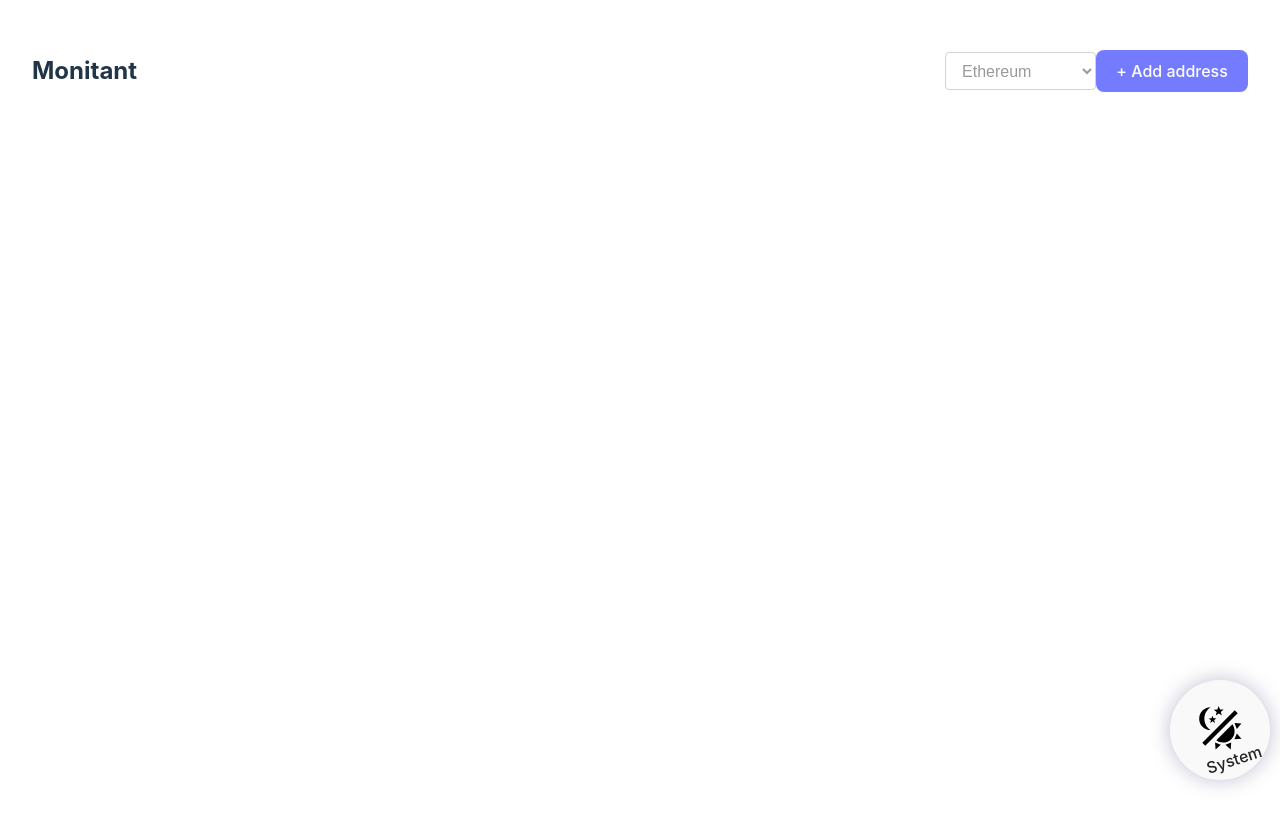
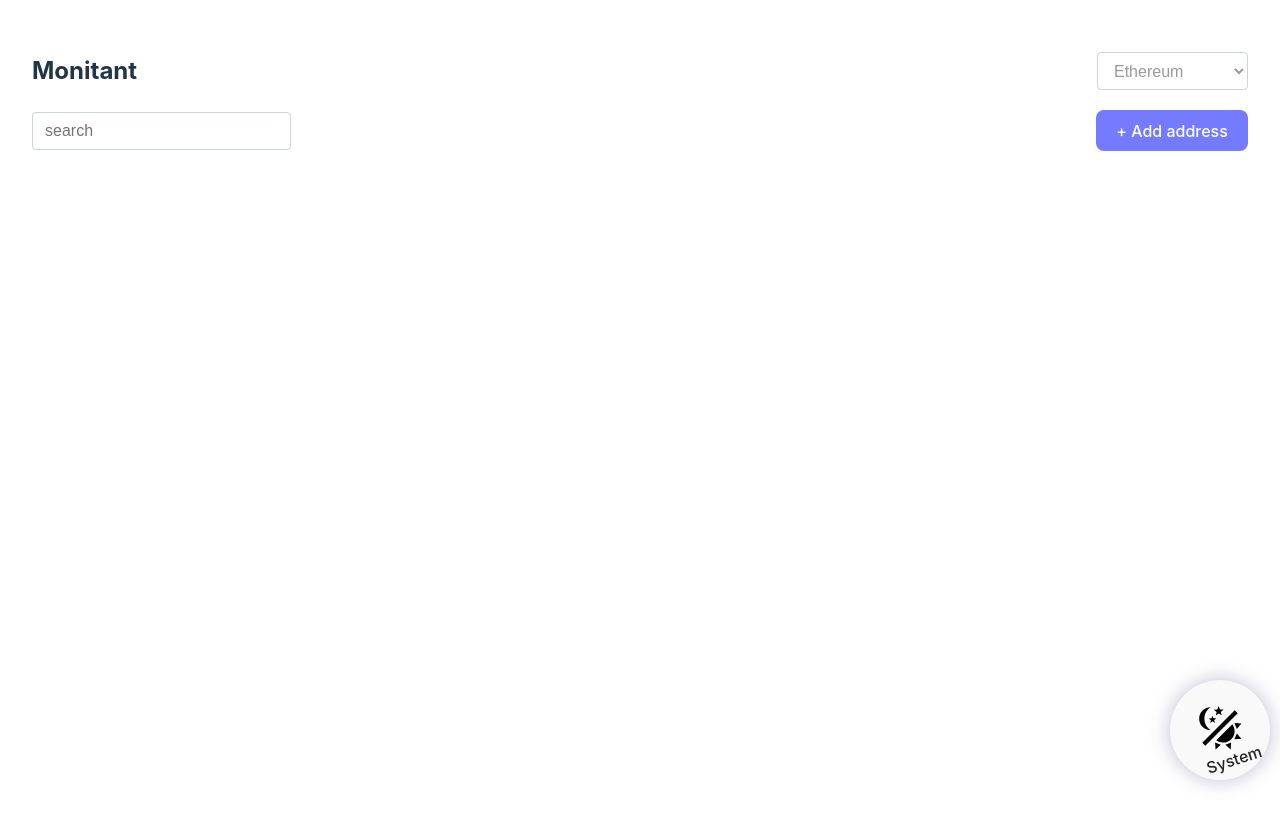
Before and after one commit to Aramics/monitant, a React (Vite) app: page / in a window 1280 px wide. Shown: the top 826 px of the page. Built offline with nearby package versions, Linux system fonts and the light colour scheme.

Commit message:
refactor: address list composition

```diff
--- a/src/App.tsx
+++ b/src/App.tsx
@@ -1,30 +1,36 @@
 import "./App.css";
-import AddressFormModal from "./components/AddressAddForm";
+import AddressFormModal from "./components/AddressList/AddressAddForm";
 import Header from "./components/Header";
 import useWalletAddresses from "./hooks/useWalletAddresses";
 import ThemeSwitch from "./components/ThemeSwitch";
 import ChainSwitch from "./components/ChainSwitch";
 import useChain from "./hooks/useChainId";
 import { useState } from "react";
+import AddressListSearch from "./components/AddressList/AddressListSearch";
+import AddressAddButton from "./components/AddressList/AddressAddButton";
 
 const App = (): JSX.Element => {
-	const { addressList, saveAddress, removeAddress, error } = useWalletAddresses();
+	const { saveAddress, error } = useWalletAddresses();
 	const [addFormOpen, setAddFormOpen] = useState(false);
 	const chainId = useChain();
+	const [searchText, setSearchText] = useState<string>("");
 
 	return (
 		<main>
 			<Header>
 				<div className="flex">
 					<ChainSwitch chainId={chainId} />
-					<div className="flex">
-						<button title="Open modal" onClick={(e) => setAddFormOpen(true)} className="primary">
-							+ Add address
-						</button>
-					</div>
 					<ThemeSwitch />
 				</div>
 			</Header>
+
+			<div className="monitor">
+				<div className="toolbar flex">
+					<AddressListSearch search={searchText} onSearch={setSearchText} />
+					<AddressAddButton onClick={() => setAddFormOpen(true)} />
+				</div>
+				<div className="balances"></div>
+			</div>
 
 			<AddressFormModal
 				isOpen={addFormOpen}
--- /dev/null
+++ b/src/components/AddressList/AddressAddButton.tsx
@@ -0,0 +1,11 @@
+import { ButtonHTMLAttributes } from "react";
+
+const AddressAddButton = (props: ButtonHTMLAttributes<HTMLButtonElement>) => {
+	return (
+		<button title="Open modal" className="primary" {...props}>
+			+ Add address
+		</button>
+	);
+};
+
+export default AddressAddButton;
--- a/src/components/AddressAddForm.tsx
+++ b/src/components/AddressList/AddressAddForm.tsx
@@ -1,5 +1,5 @@
 import { useState } from "react";
-import Modal from "./Modal";
+import Modal from "../Modal";
 import { useLockedBody } from "usehooks-ts";
 
 type AddressFormModalProps = {
--- /dev/null
+++ b/src/components/AddressList/AddressListSearch.tsx
@@ -0,0 +1,24 @@
+type AddressListSearchProps = {
+	search: string;
+	onSearch: (keyword: string) => void;
+	children?: React.ReactNode;
+};
+
+const AddressListSearch = ({ search, onSearch }: AddressListSearchProps): JSX.Element => {
+	return (
+		<div className="search">
+			<input
+				type={"text"}
+				className="search"
+				placeholder="search"
+				aria-label="search list"
+				onChange={(e) => {
+					onSearch(e.target.value);
+				}}
+				value={search}
+			/>
+		</div>
+	);
+};
+
+export default AddressListSearch;
```
